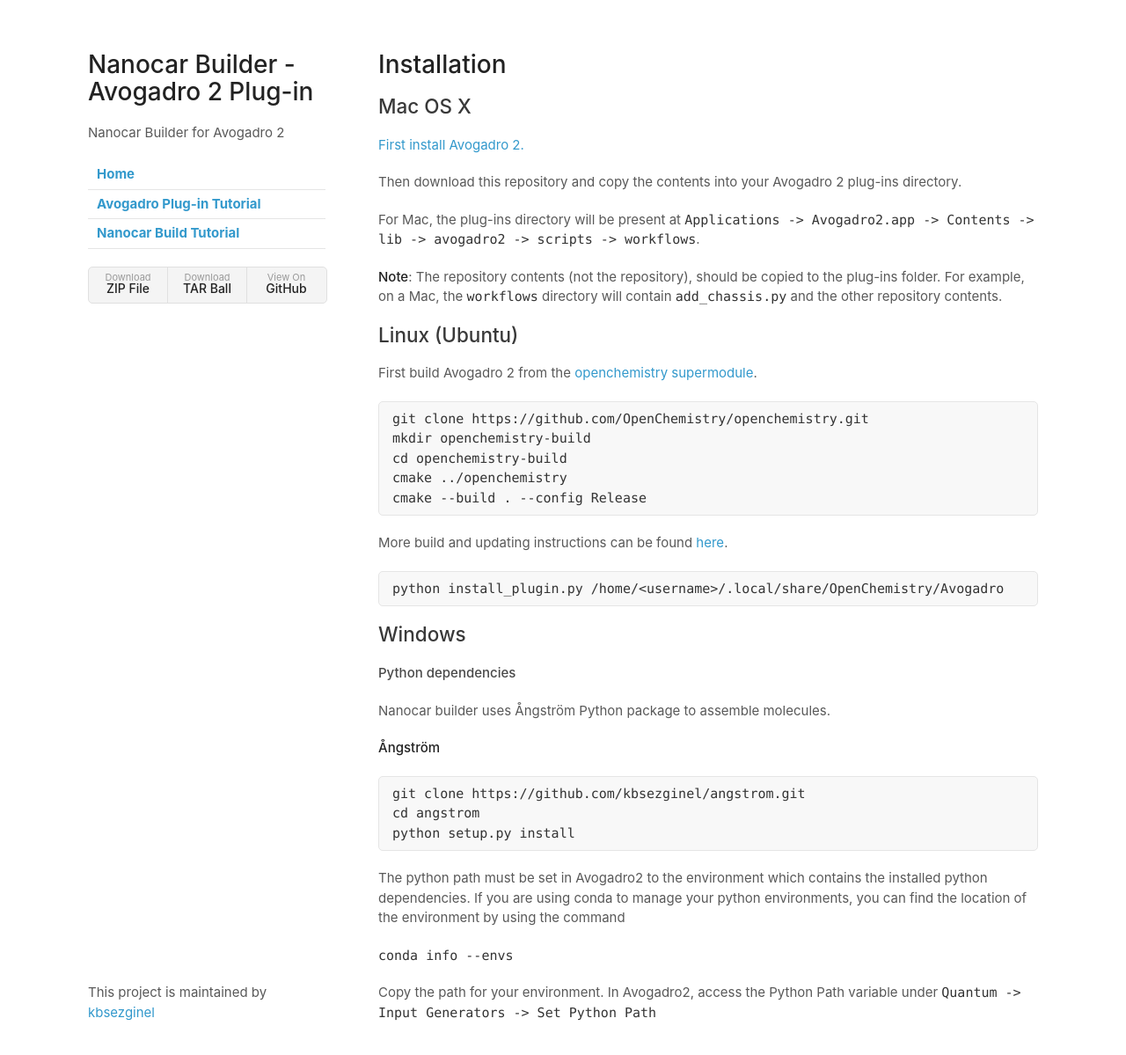
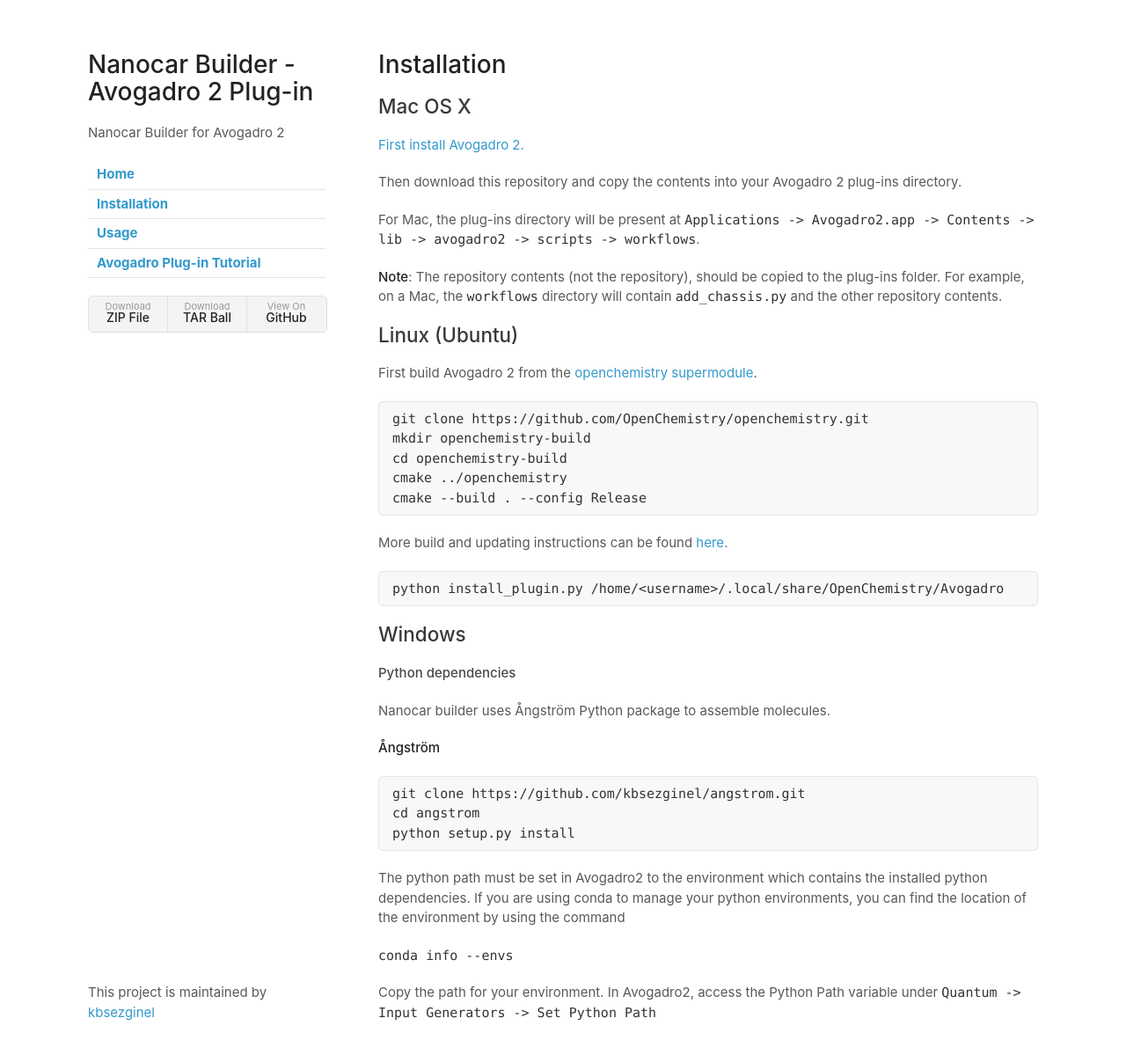
Before and after one commit to kbsezginel/nanocar-avogadro, a Jekyll site: the page built from docs/installation.md, in a window 1280 px wide and 1232 px high. Shown: the top 1199 px of the window at 88% size. Built offline with Jekyll 4.4.1, drawn with Linux system fonts in a browser that asks for light colours; our own code applies the rules of GitHub Pages for plain Markdown files.

Commit message:
Update gh pages links.

```diff
--- a/docs/_config.yml
+++ b/docs/_config.yml
@@ -5,7 +5,9 @@
 navigation:
   - title: Home
     url: /
+  - title: Installation
+    url: installation
+  - title: Usage
+    url: usage
   - title: Avogadro Plug-in Tutorial
     url: plugin-tutorial
-  - title: Nanocar Build Tutorial
-    url: nanocar-tutorial
```
